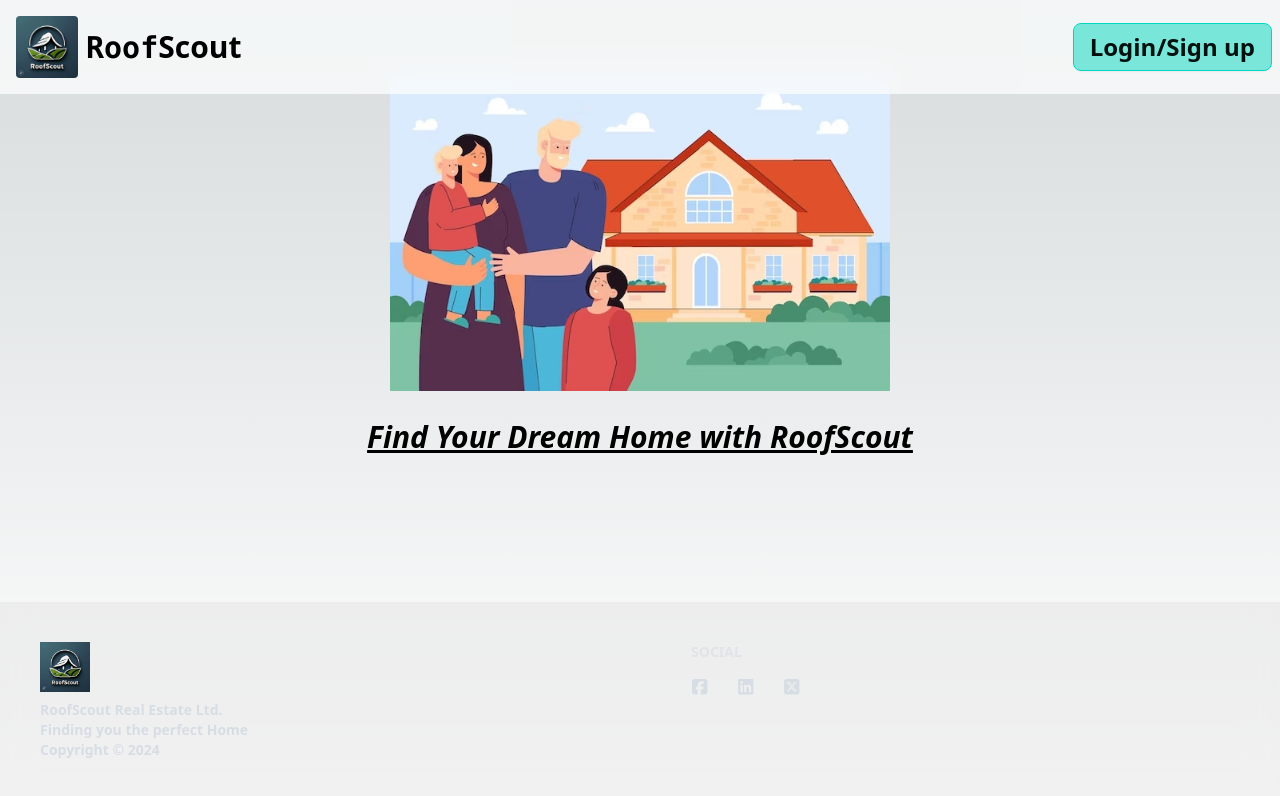
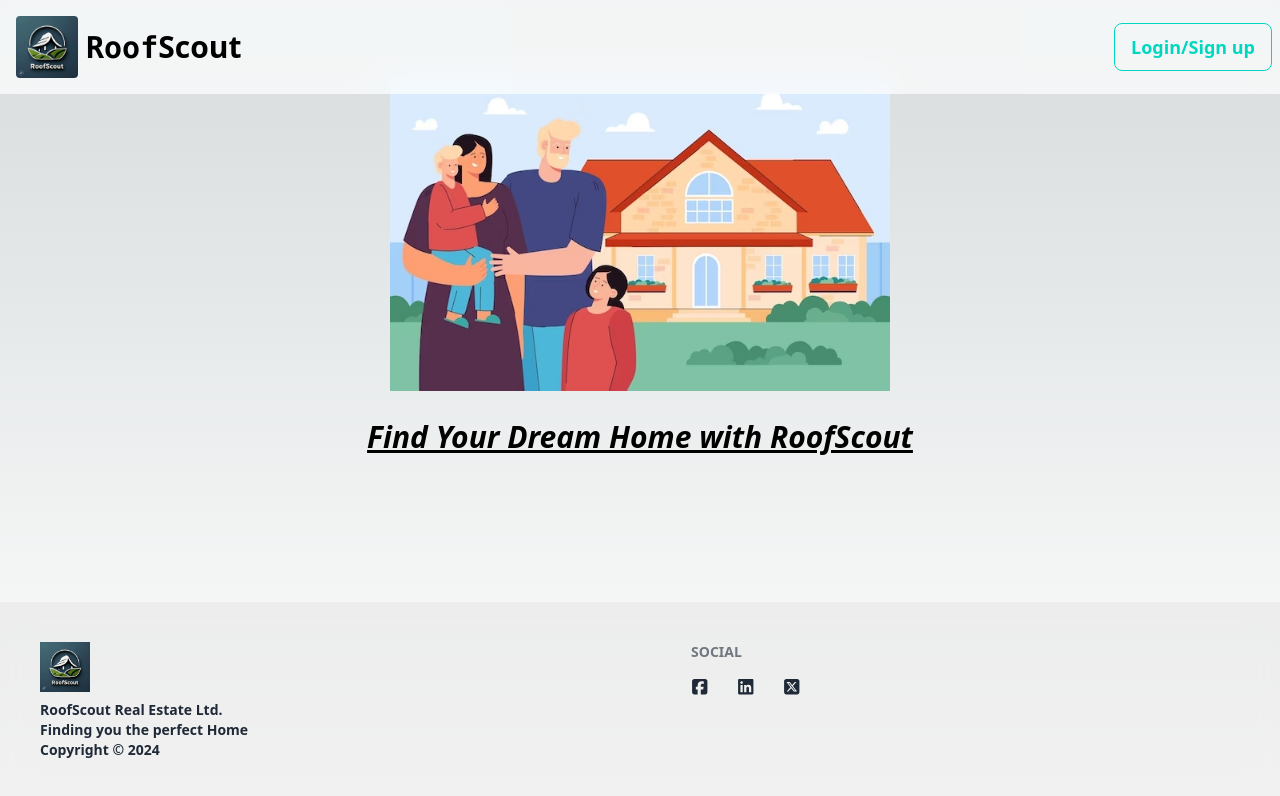
Before and after one commit to joe-boadi/real-estate-listing, a Next.js app: page / in a window 1280 px wide. Shown: the top 796 px of the page. Built offline with nearby package versions, Linux system fonts and the light colour scheme.

Commit message:
fix: Change semantic colors

```diff
--- a/app/components/Footer/page.tsx
+++ b/app/components/Footer/page.tsx
@@ -3,7 +3,7 @@ import Image from 'next/image'
 
 export default function Footer () {
     return (
-        <footer className="footer p-10 bg-base-300 text-neutral-content bg-opacity-55 backdrop-blur-lg">
+        <footer className="footer p-10 bg-base-300 text-base-content bg-opacity-55 backdrop-blur-lg">
             <aside>
                 <div>
                     <Image
--- a/app/components/NavBar/NavBar.jsx
+++ b/app/components/NavBar/page.tsx
@@ -14,7 +14,7 @@ export default function Nav () {
                     <span className='font-mono'>Roof</span>Scout
                 </h1>
             </div>
-            <button className='text-2xl btn btn-accent bg-opacity-50'>Login/Sign up</button>
+            <button className='text-lg btn btn-outline btn-accent bg-opacity-50'>Login/Sign up</button>
         </nav>
     )
 }
--- a/app/page.tsx
+++ b/app/page.tsx
@@ -1,4 +1,4 @@
-import NavBar from '@/app/components/NavBar/NavBar';
+import NavBar from '@/app/components/NavBar/page';
 import HeroComponent from './components/HeroPage/page';
 import Footer from '@/app/components/Footer/page'
 
--- a/tsconfig.json
+++ b/tsconfig.json
@@ -21,6 +21,6 @@
       "@/*": ["./*"]
     }
   },
-  "include": ["next-env.d.ts", "**/*.ts", "**/*.tsx", ".next/types/**/*.ts", "app/components/NavBar/NavBar.jsx"],
+  "include": ["next-env.d.ts", "**/*.ts", "**/*.tsx", ".next/types/**/*.ts", "app/components/NavBar/page.tsx"],
   "exclude": ["node_modules"]
 }
```
